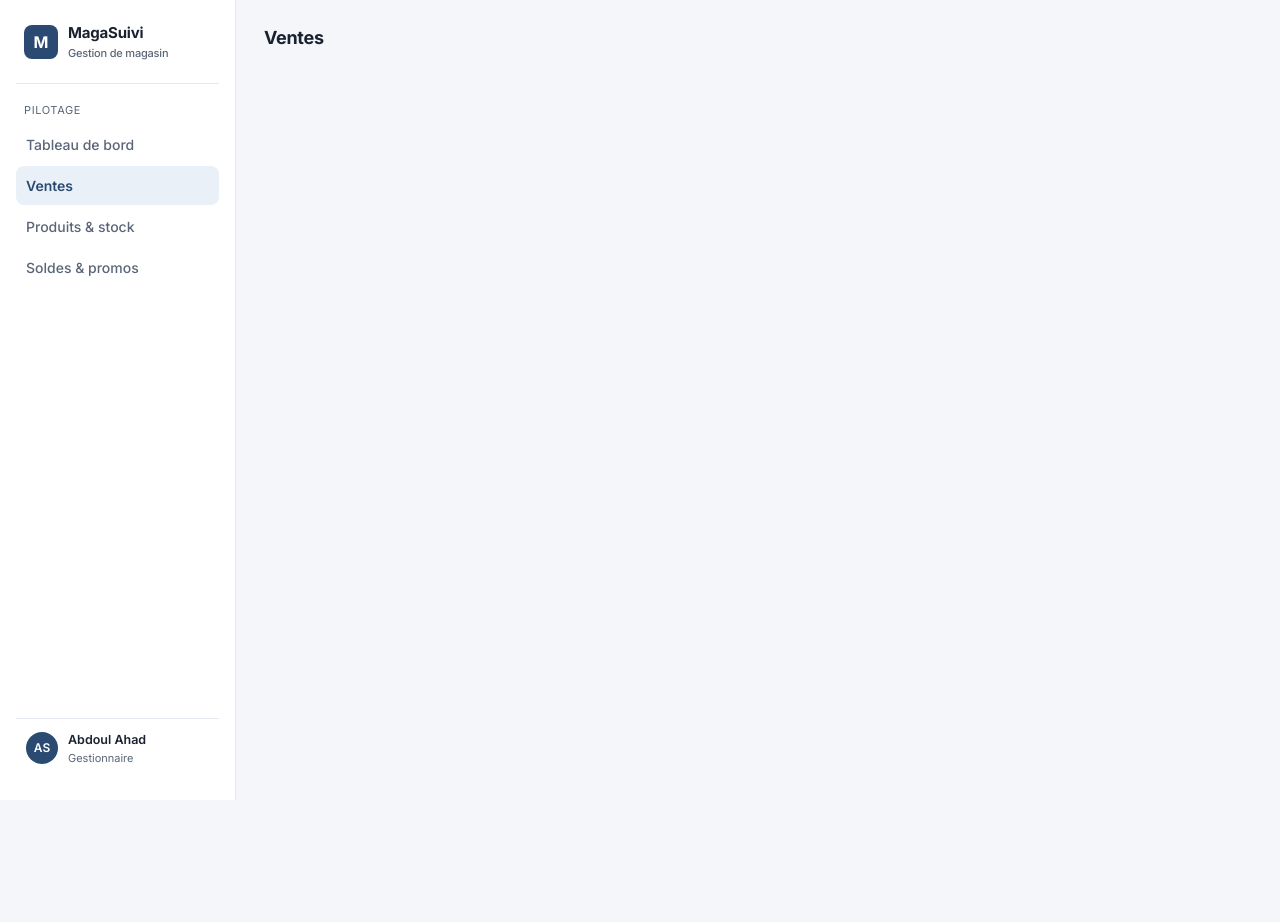
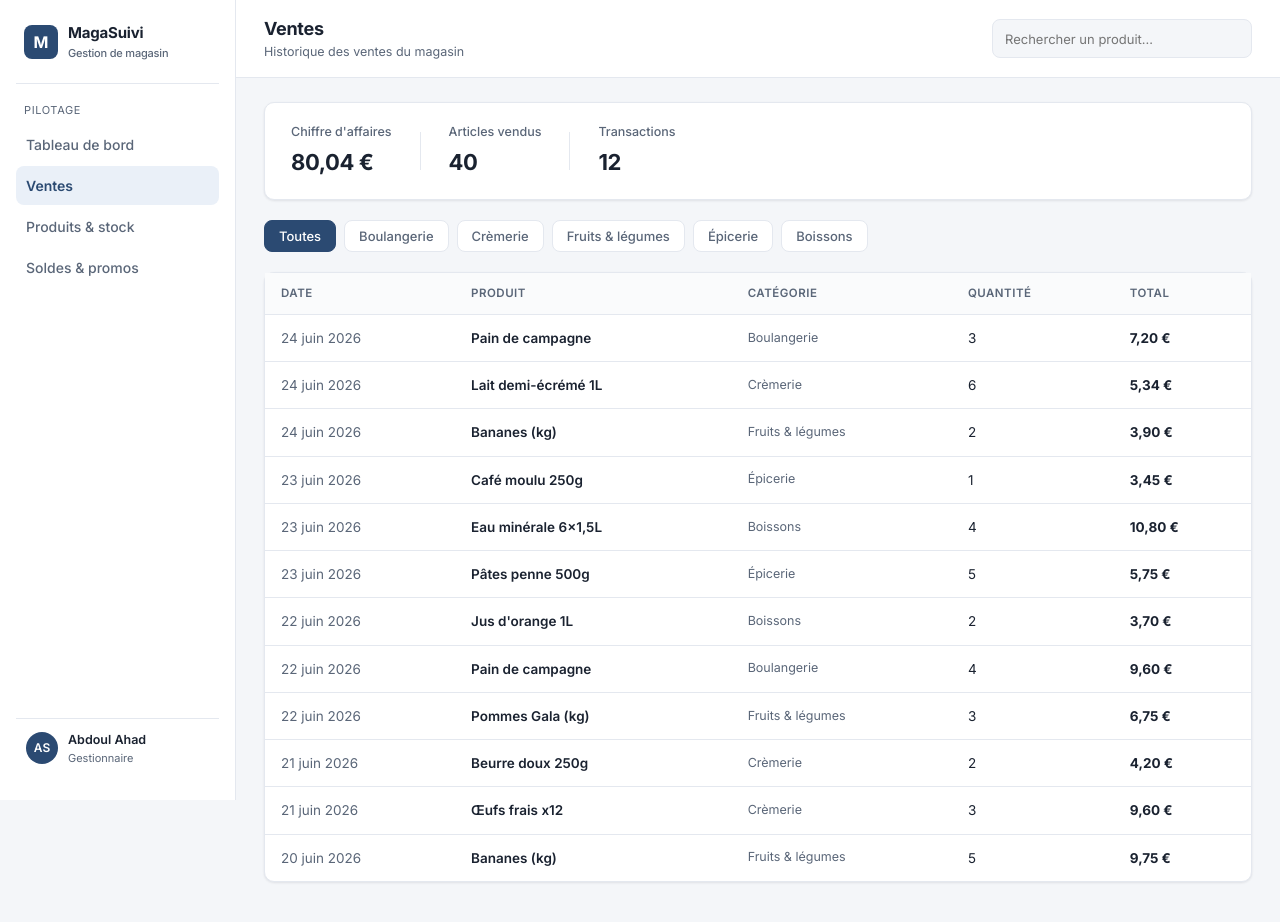
Before and after one commit to Picasseck/MagaSuivi, a Vue app: page /ventes in a window 1280 px wide. Before the commit the page ends 800 px from the top, so only its background shows below. Built offline with nearby package versions, Linux system fonts and the light colour scheme.

Commit message:
ajout de la page ventes avec historique, filtre et recapitulatif

```diff
--- a/src/data/sales.ts
+++ b/src/data/sales.ts
@@ -1,16 +1,16 @@
-import type { Product } from '../types'
+import type { Sale } from '../types'
 
-export const products: Product[] = [
-  { id: 1, name: 'Pain de campagne', category: 'Boulangerie', price: 2.40, stock: 142, lowStockThreshold: 20, soldLast7Days: 418 },
-  { id: 2, name: 'Bananes (kg)', category: 'Fruits & légumes', price: 1.95, stock: 88, lowStockThreshold: 25, soldLast7Days: 376 },
-  { id: 3, name: 'Lait demi-écrémé 1L', category: 'Crèmerie', price: 0.89, stock: 0, lowStockThreshold: 30, soldLast7Days: 295 },
-  { id: 4, name: 'Café moulu 250g', category: 'Épicerie', price: 3.45, stock: 0, lowStockThreshold: 15, soldLast7Days: 212 },
-  { id: 5, name: 'Pâtes penne 500g', category: 'Épicerie', price: 1.15, stock: 6, lowStockThreshold: 20, soldLast7Days: 187 },
-  { id: 6, name: 'Eau minérale 6x1,5L', category: 'Boissons', price: 2.70, stock: 11, lowStockThreshold: 20, soldLast7Days: 164 },
-  { id: 7, name: 'Yaourt nature x8', category: 'Crèmerie', price: 1.60, stock: 9, lowStockThreshold: 15, soldLast7Days: 143 },
-  { id: 8, name: 'Jus d\'orange 1L', category: 'Boissons', price: 1.85, stock: 54, lowStockThreshold: 20, soldLast7Days: 128 },
-  { id: 9, name: 'Pommes Gala (kg)', category: 'Fruits & légumes', price: 2.25, stock: 67, lowStockThreshold: 25, soldLast7Days: 119 },
-  { id: 10, name: 'Beurre doux 250g', category: 'Crèmerie', price: 2.10, stock: 43, lowStockThreshold: 15, soldLast7Days: 102 },
-  { id: 11, name: 'Farine T55 1kg', category: 'Épicerie', price: 0.95, stock: 78, lowStockThreshold: 20, soldLast7Days: 87 },
-  { id: 12, name: 'Œufs frais x12', category: 'Crèmerie', price: 3.20, stock: 31, lowStockThreshold: 20, soldLast7Days: 76 },
+export const sales: Sale[] = [
+  { id: 1, productId: 1, productName: 'Pain de campagne', category: 'Boulangerie', quantity: 3, total: 7.20, date: '2026-06-24' },
+  { id: 2, productId: 3, productName: 'Lait demi-écrémé 1L', category: 'Crèmerie', quantity: 6, total: 5.34, date: '2026-06-24' },
+  { id: 3, productId: 2, productName: 'Bananes (kg)', category: 'Fruits & légumes', quantity: 2, total: 3.90, date: '2026-06-24' },
+  { id: 4, productId: 4, productName: 'Café moulu 250g', category: 'Épicerie', quantity: 1, total: 3.45, date: '2026-06-23' },
+  { id: 5, productId: 6, productName: 'Eau minérale 6x1,5L', category: 'Boissons', quantity: 4, total: 10.80, date: '2026-06-23' },
+  { id: 6, productId: 5, productName: 'Pâtes penne 500g', category: 'Épicerie', quantity: 5, total: 5.75, date: '2026-06-23' },
+  { id: 7, productId: 8, productName: 'Jus d\'orange 1L', category: 'Boissons', quantity: 2, total: 3.70, date: '2026-06-22' },
+  { id: 8, productId: 1, productName: 'Pain de campagne', category: 'Boulangerie', quantity: 4, total: 9.60, date: '2026-06-22' },
+  { id: 9, productId: 9, productName: 'Pommes Gala (kg)', category: 'Fruits & légumes', quantity: 3, total: 6.75, date: '2026-06-22' },
+  { id: 10, productId: 10, productName: 'Beurre doux 250g', category: 'Crèmerie', quantity: 2, total: 4.20, date: '2026-06-21' },
+  { id: 11, productId: 12, productName: 'Œufs frais x12', category: 'Crèmerie', quantity: 3, total: 9.60, date: '2026-06-21' },
+  { id: 12, productId: 2, productName: 'Bananes (kg)', category: 'Fruits & légumes', quantity: 5, total: 9.75, date: '2026-06-20' },
 ]
--- /dev/null
+++ b/src/utils/format.ts
@@ -0,0 +1,8 @@
+export function formatDate(isoDate: string): string {
+  const date = new Date(isoDate)
+  return new Intl.DateTimeFormat('fr-FR', {
+    day: '2-digit',
+    month: 'long',
+    year: 'numeric',
+  }).format(date)
+}
--- a/src/views/Sales.vue
+++ b/src/views/Sales.vue
@@ -1,8 +1,181 @@
 <script setup lang="ts">
+import { ref, computed } from 'vue'
+import Topbar from '../components/Topbar.vue'
+import CategoryFilter from '../components/CategoryFilter.vue'
+import { sales } from '../data/sales'
+import { formatPrice } from '../utils/stock'
+import { formatDate } from '../utils/format'
+
+const activeCategory = ref('Toutes')
+
+const categories = computed(() => {
+  const unique = [...new Set(sales.map((sale) => sale.category))]
+  return ['Toutes', ...unique]
+})
+
+const filteredSales = computed(() => {
+  if (activeCategory.value === 'Toutes') return sales
+  return sales.filter((sale) => sale.category === activeCategory.value)
+})
+
+const totalRevenue = computed(() => {
+  return filteredSales.value.reduce((sum, sale) => sum + sale.total, 0)
+})
+
+const totalItems = computed(() => {
+  return filteredSales.value.reduce((sum, sale) => sum + sale.quantity, 0)
+})
 </script>
 
 <template>
-  <div class="page">
-    <h1 class="section-title">Ventes</h1>
-  </div>
+    <div>
+     <Topbar title="Ventes" subtitle="Historique des ventes du magasin" />
+        <div class="page">
+            <div class="summary">
+                <div class="summary-item">
+                    <span class="summary-label">Chiffre d'affaires</span>
+                    <span class="summary-value">{{ formatPrice(totalRevenue) }}</span>
+                </div>
+                <div class="summary-divider"></div>
+                <div class="summary-item">
+                    <span class="summary-label">Articles vendus</span>
+                    <span class="summary-value">{{ totalItems }}</span>
+                </div>
+                <div class="summary-divider"></div>
+                <div class="summary-item">
+                    <span class="summary-label">Transactions</span>
+                    <span class="summary-value">{{ filteredSales.length }}</span>
+                </div>
+            </div>
+
+            <div class="filter-bar">
+                <CategoryFilter v-model="activeCategory" :categories="categories" />
+            </div>
+
+            <div class="card">
+                <div class="table-wrap">
+                <table>
+                    <thead>
+                    <tr>
+                        <th>Date</th>
+                        <th>Produit</th>
+                        <th>Catégorie</th>
+                        <th>Quantité</th>
+                        <th>Total</th>
+                    </tr>
+                    </thead>
+                    <tbody>
+                    <tr v-for="sale in filteredSales" :key="sale.id">
+                        <td class="date-cell">{{ formatDate(sale.date) }}</td>
+                        <td class="prod-name">{{ sale.productName }}</td>
+                        <td class="prod-cat">{{ sale.category }}</td>
+                        <td>{{ sale.quantity }}</td>
+                        <td class="total">{{ formatPrice(sale.total) }}</td>
+                    </tr>
+                    </tbody>
+                </table>
+
+                <p v-if="filteredSales.length === 0" class="empty">
+                    Aucune vente pour cette catégorie.
+                </p>
+            </div>
+        </div>
+     </div>
+    </div>
 </template>
+
+<style scoped>
+.summary {
+  display: flex;
+  align-items: center;
+  gap: 28px;
+  background: var(--surface);
+  border: 1px solid var(--line);
+  border-radius: var(--radius);
+  box-shadow: var(--shadow);
+  padding: 20px 26px;
+  margin-bottom: 20px;
+}
+
+.summary-item {
+  display: flex;
+  flex-direction: column;
+  gap: 4px;
+}
+
+.summary-label {
+  font-size: 12.5px;
+  color: var(--ink-soft);
+  font-weight: 500;
+}
+
+.summary-value {
+  font-size: 22px;
+  font-weight: 700;
+  letter-spacing: -0.4px;
+}
+
+.summary-divider {
+  width: 1px;
+  height: 38px;
+  background: var(--line);
+}
+
+.filter-bar {
+  margin-bottom: 20px;
+}
+
+.table-wrap {
+  overflow-x: auto;
+}
+
+thead th {
+  text-align: left;
+  font-size: 11.5px;
+  text-transform: uppercase;
+  letter-spacing: 0.5px;
+  color: var(--ink-soft);
+  font-weight: 600;
+  padding: 12px 16px;
+  border-bottom: 1px solid var(--line);
+  background: #fafbfc;
+}
+
+tbody td {
+  padding: 13px 16px;
+  border-bottom: 1px solid var(--line);
+  font-size: 13.5px;
+}
+
+tbody tr:last-child td {
+  border-bottom: none;
+}
+
+tbody tr:hover {
+  background: var(--bg);
+}
+
+.date-cell {
+  color: var(--ink-soft);
+}
+
+.prod-name {
+  font-weight: 600;
+}
+
+.prod-cat {
+  color: var(--ink-soft);
+  font-size: 12.5px;
+}
+
+.total {
+  font-weight: 700;
+}
+
+.empty {
+  padding: 40px;
+  text-align: center;
+  color: var(--ink-soft);
+  font-size: 14px;
+}
+</style>
```
Also changed, not shown: src/stores/productStore.ts (renamed from src/store/productStore.ts).
